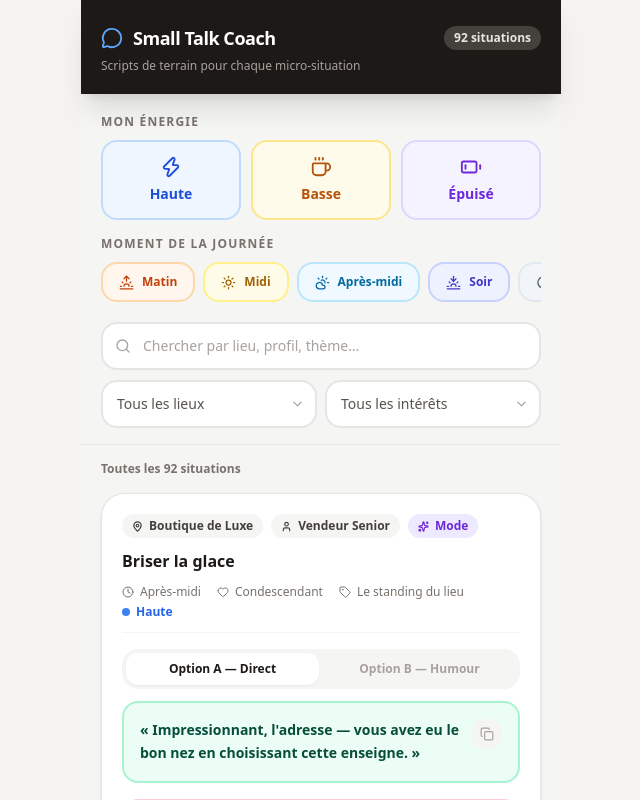
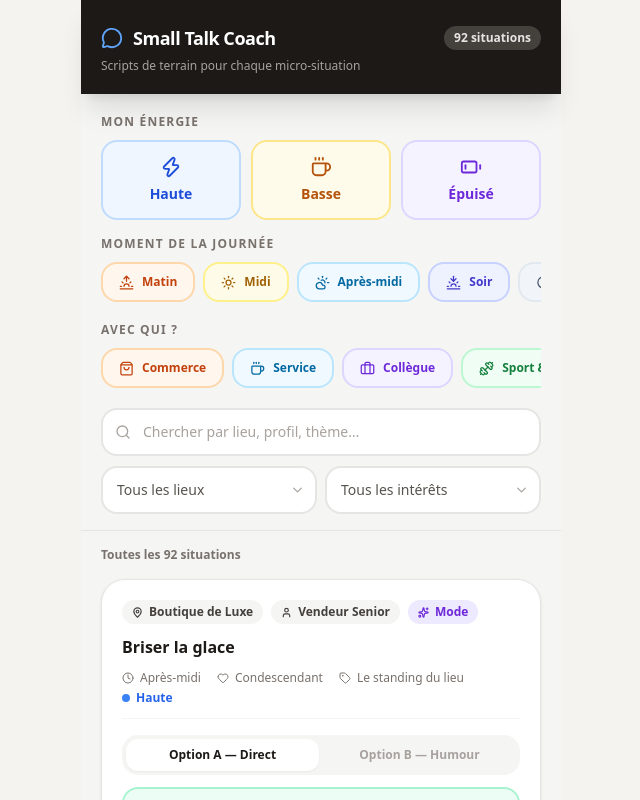
Before and after one commit to kenway974/Smoltolk, a React (Vite) app: page / in a window 1280 px wide. Shown: the top 800 px of the page, without its empty margins (319-959 px from the left). Built offline with nearby package versions, Linux system fonts and the light colour scheme.

Commit message:
feat: filtre "Avec qui ?" — 5 catégories de profils scrollables
Commerce, Service, Collègue, Sport & Loisir, Voisin/Passant.
Matching par mots-clés sur le champ profil des situations.

https://claude.ai/code/session_01NqLSjxGcXWM9Wr8rM11G7K

```diff
--- a/src/App.jsx
+++ b/src/App.jsx
@@ -3,6 +3,7 @@ import { MessageCircle } from "lucide-react";
 import { SITUATIONS_DATA } from "./data/situations";
 import EnergySelector from "./components/EnergySelector";
 import MomentSelector from "./components/MomentSelector";
+import ProfilSelector, { matchesProfil } from "./components/ProfilSelector";
 import FilterBar from "./components/FilterBar";
 import SituationCard from "./components/SituationCard";
 
@@ -12,15 +13,17 @@ const ALL_INTERETS    = [...new Set(SITUATIONS_DATA.map(s => s.centreInteret))].
 export default function App() {
   const [energyFilter, setEnergyFilter]   = useState(null);
   const [momentFilter, setMomentFilter]   = useState(null);
+  const [profilFilter, setProfilFilter]   = useState(null);
   const [interetFilter, setInteretFilter] = useState("");
   const [searchText, setSearchText]       = useState("");
   const [envFilter, setEnvFilter]         = useState("");
 
-  const hasActiveFilters = energyFilter !== null || momentFilter !== null || interetFilter !== "" || searchText !== "" || envFilter !== "";
+  const hasActiveFilters = energyFilter !== null || momentFilter !== null || profilFilter !== null || interetFilter !== "" || searchText !== "" || envFilter !== "";
 
   const resetFilters = () => {
     setEnergyFilter(null);
     setMomentFilter(null);
+    setProfilFilter(null);
     setInteretFilter("");
     setSearchText("");
     setEnvFilter("");
@@ -30,6 +33,7 @@ export default function App() {
     return SITUATIONS_DATA.filter(s => {
       if (energyFilter && s.energie !== energyFilter) return false;
       if (momentFilter && s.moment !== momentFilter) return false;
+      if (profilFilter && !matchesProfil(s.profil, profilFilter)) return false;
       if (interetFilter && s.centreInteret !== interetFilter) return false;
       if (envFilter && s.environnement !== envFilter) return false;
       if (searchText.trim()) {
@@ -39,7 +43,7 @@ export default function App() {
       }
       return true;
     });
-  }, [energyFilter, momentFilter, interetFilter, envFilter, searchText]);
+  }, [energyFilter, momentFilter, profilFilter, interetFilter, envFilter, searchText]);
 
   return (
     <div className="flex flex-col min-h-screen bg-stone-100">
@@ -69,6 +73,11 @@ export default function App() {
         <div>
           <p className="text-xs font-black text-stone-500 uppercase tracking-widest mb-2.5">Moment de la journée</p>
           <MomentSelector selected={momentFilter} onChange={setMomentFilter} />
+        </div>
+
+        <div>
+          <p className="text-xs font-black text-stone-500 uppercase tracking-widest mb-2.5">Avec qui ?</p>
+          <ProfilSelector selected={profilFilter} onChange={setProfilFilter} />
         </div>
 
         <FilterBar
--- /dev/null
+++ b/src/components/ProfilSelector.jsx
@@ -0,0 +1,72 @@
+import React from "react";
+import { ShoppingBag, Coffee, Briefcase, Dumbbell, Users } from "lucide-react";
+
+const PROFIL_TYPES = [
+  {
+    value: "Commerce",
+    label: "Commerce",
+    icon: ShoppingBag,
+    keywords: ["vendeur", "maraîcher", "boucher", "boulanger", "fromager", "libraire", "pharmacien", "gérant", "commerçant", "coiffeur"],
+    color: "bg-orange-50 text-orange-700 border-orange-200",
+    activeColor: "bg-orange-500 text-white border-orange-500 shadow-orange-200 shadow-md",
+  },
+  {
+    value: "Service",
+    label: "Service",
+    icon: Coffee,
+    keywords: ["barista", "serveur", "caissière", "chauffeur", "réceptionniste", "livreur", "soignant", "employé", "gardien", "agent", "chantier"],
+    color: "bg-sky-50 text-sky-700 border-sky-200",
+    activeColor: "bg-sky-500 text-white border-sky-500 shadow-sky-200 shadow-md",
+  },
+  {
+    value: "Collègue",
+    label: "Collègue",
+    icon: Briefcase,
+    keywords: ["collègue", "développeur", "entrepreneur", "maker", "bureau"],
+    color: "bg-violet-50 text-violet-700 border-violet-200",
+    activeColor: "bg-violet-600 text-white border-violet-600 shadow-violet-200 shadow-md",
+  },
+  {
+    value: "Sport",
+    label: "Sport & Loisir",
+    icon: Dumbbell,
+    keywords: ["jogger", "nageur", "grimpeur", "skateur", "randonneur", "joueur", "fan", "sparring", "musicien", "cinéphile", "chineur", "membre", "partenaire", "tapis", "surfeur", "coach"],
+    color: "bg-green-50 text-green-700 border-green-200",
+    activeColor: "bg-green-600 text-white border-green-600 shadow-green-200 shadow-md",
+  },
+  {
+    value: "Social",
+    label: "Voisin / Passant",
+    icon: Users,
+    keywords: ["passant", "inconnu", "navetteur", "retraité", "voisin", "voyageur", "client", "patient", "habitué", "visiteur", "jardinier", "parent", "cousin", "participant"],
+    color: "bg-rose-50 text-rose-700 border-rose-200",
+    activeColor: "bg-rose-500 text-white border-rose-500 shadow-rose-200 shadow-md",
+  },
+];
+
+export function matchesProfil(profil, typeValue) {
+  const found = PROFIL_TYPES.find(t => t.value === typeValue);
+  if (!found) return true;
+  const p = profil.toLowerCase();
+  return found.keywords.some(k => p.includes(k));
+}
+
+export default function ProfilSelector({ selected, onChange }) {
+  return (
+    <div className="flex gap-2 overflow-x-auto pb-1 no-scrollbar">
+      {PROFIL_TYPES.map(({ value, label, icon: Icon, color, activeColor }) => {
+        const isActive = selected === value;
+        return (
+          <button
+            key={value}
+            onClick={() => onChange(isActive ? null : value)}
+            className={`flex-shrink-0 flex items-center gap-2 px-4 py-2.5 rounded-2xl border-2 font-bold text-xs transition-all duration-200 active:scale-95 ${isActive ? activeColor : color}`}
+          >
+            <Icon size={15} strokeWidth={isActive ? 2.5 : 2} />
+            <span>{label}</span>
+          </button>
+        );
+      })}
+    </div>
+  );
+}
```
